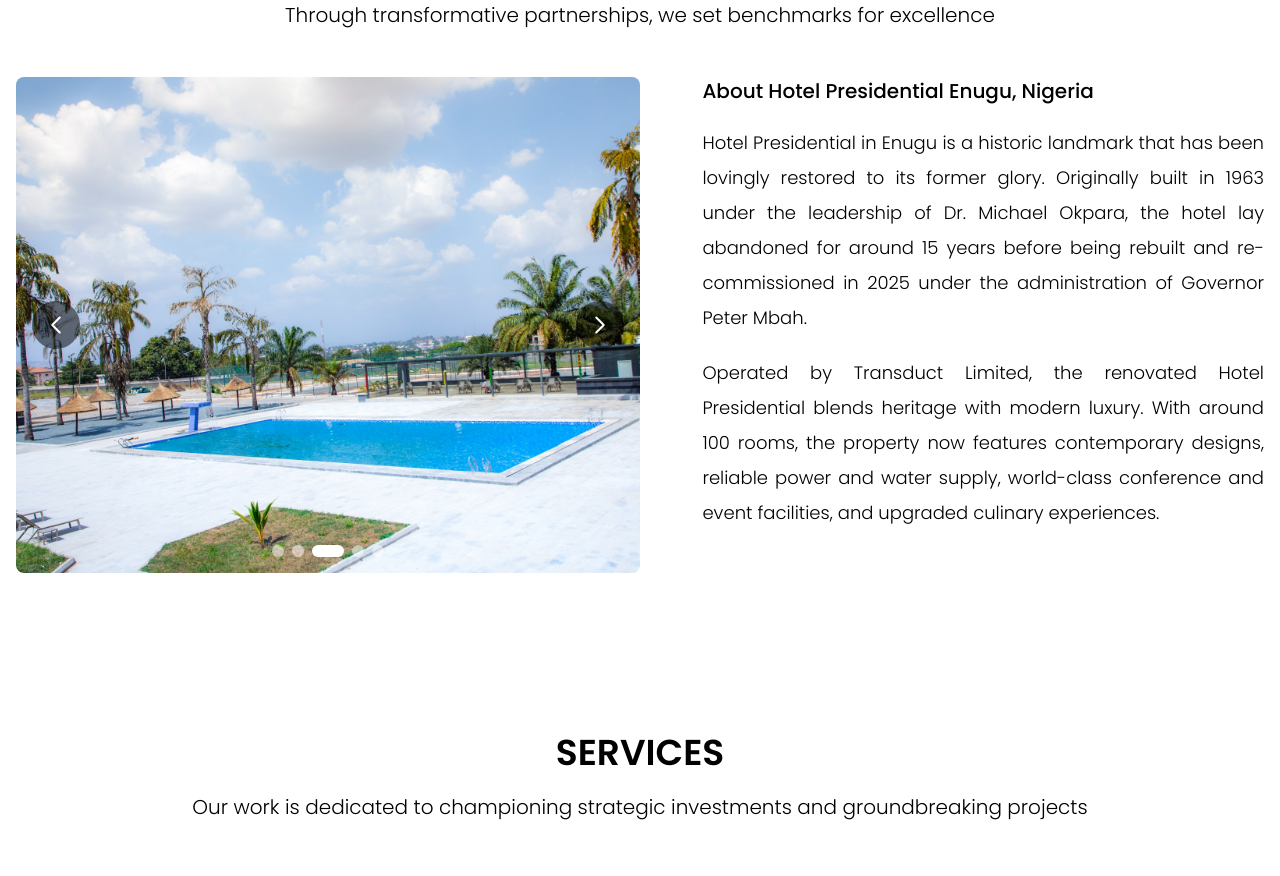
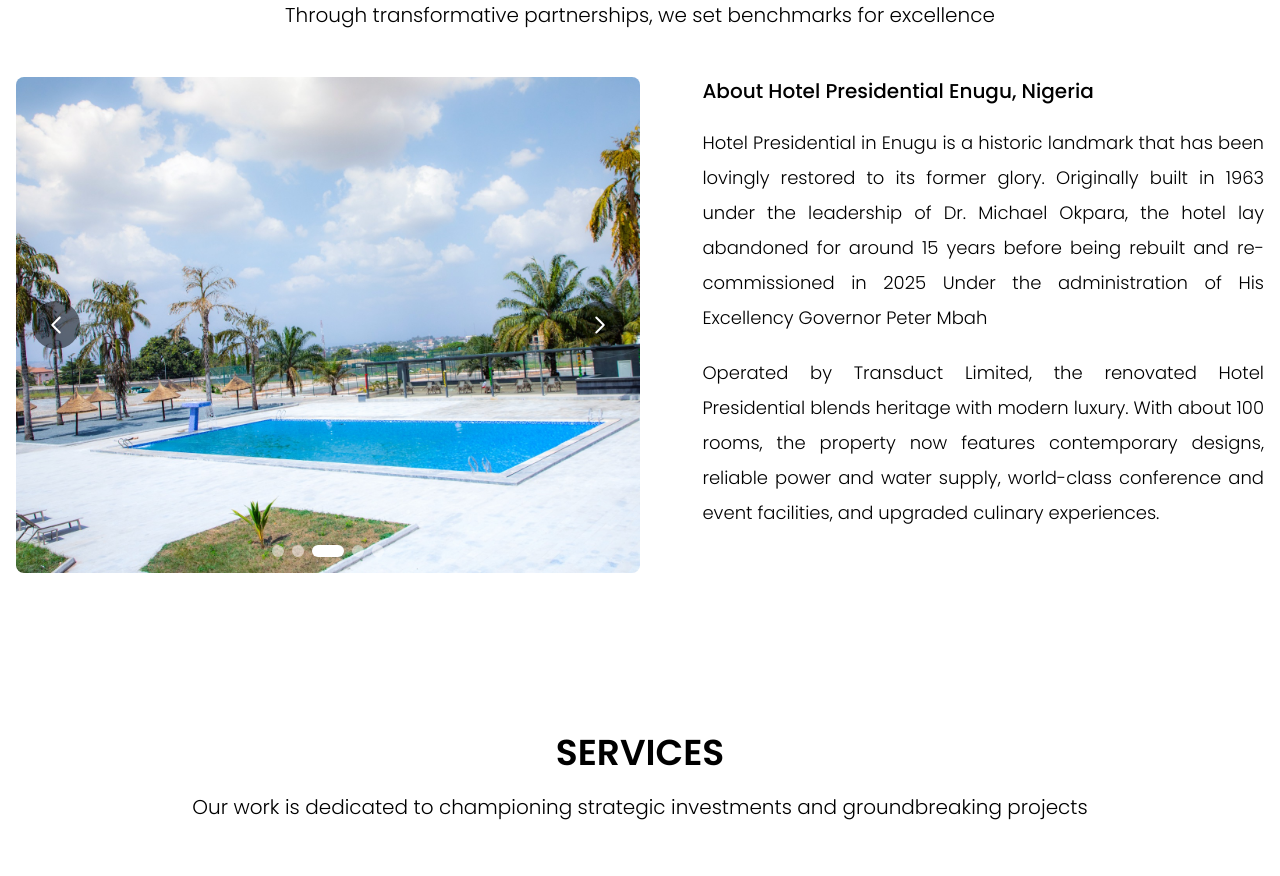
Before and after one commit to marketintelsolutions/transduct, a React (Vite) app: page / in a window 1280 px wide. Shown: the part 2260-3136 px from the top of the page. Built offline with nearby package versions, Linux system fonts and the light colour scheme.

Commit message:
text edit

```diff
--- a/src/components/Landing/Products.tsx
+++ b/src/components/Landing/Products.tsx
@@ -132,12 +132,12 @@
               lovingly restored to its former glory. Originally built in 1963
               under the leadership of Dr. Michael Okpara, the hotel lay
               abandoned for around 15 years before being rebuilt and
-              re-commissioned in 2025 under the administration of Governor Peter
-              Mbah.
+              re-commissioned in 2025 Under the administration of His Excellency
+              Governor Peter Mbah
             </p>
             <p className="text-justify">
               Operated by Transduct Limited, the renovated Hotel Presidential
-              blends heritage with modern luxury. With around 100 rooms, the
+              blends heritage with modern luxury. With about 100 rooms, the
               property now features contemporary designs, reliable power and
               water supply, world-class conference and event facilities, and
               upgraded culinary experiences.
```
